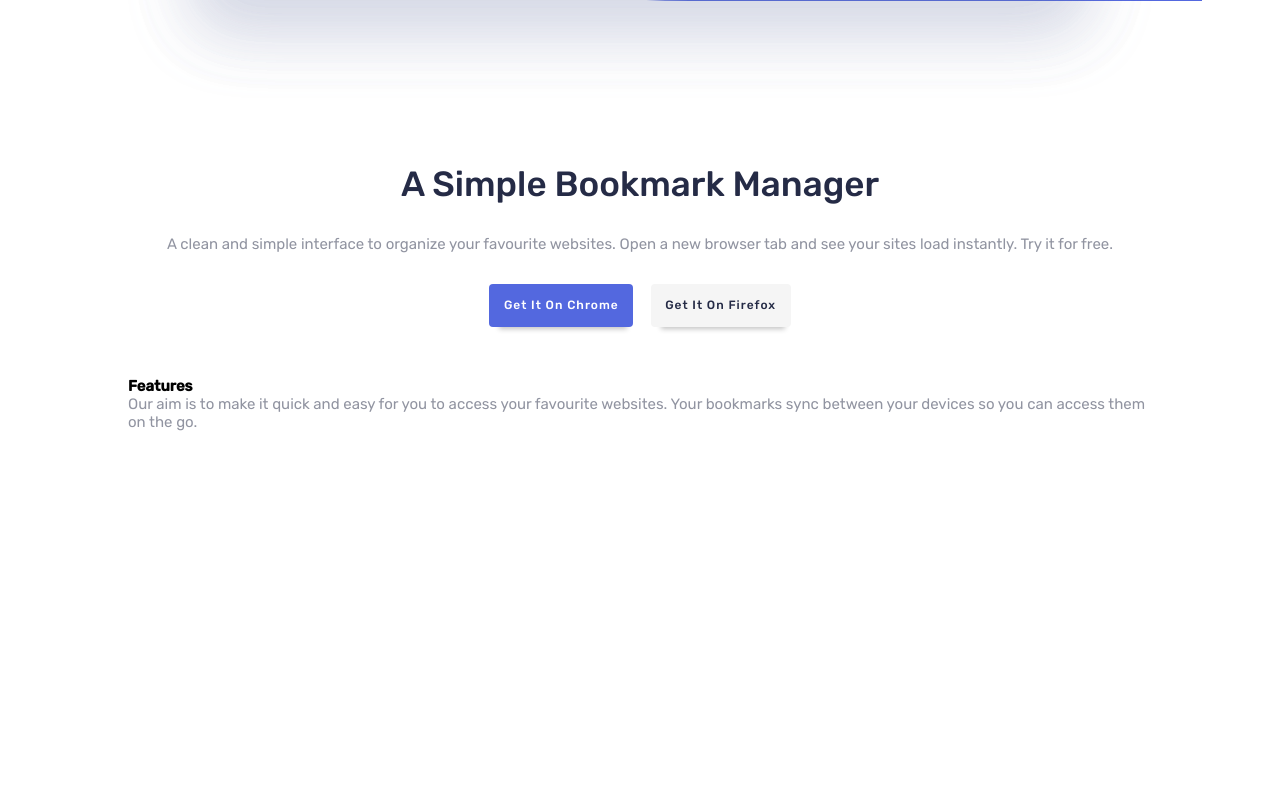
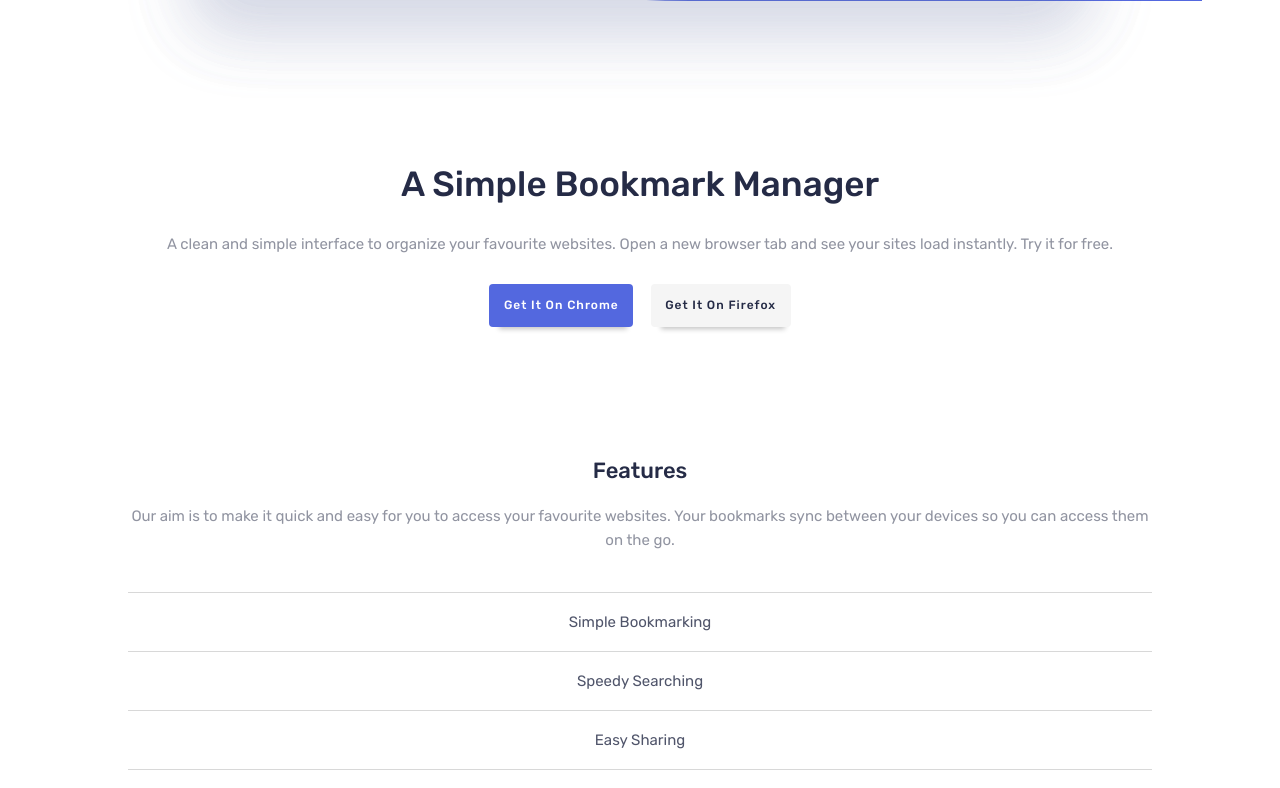
Before and after one commit to JealousGx/landing-pages, a plain HTML site: page index.html in a window 1280 px wide. Shown: the part 773-1561 px from the top of the page. Before the commit the page ends 1254 px from the top, so only its background shows below. Drawn offline with Linux system fonts and the light colour scheme.

Commit message:
Feature Buttons

```diff
--- a/css/styles.scss
+++ b/css/styles.scss
@@ -56,6 +56,7 @@ p {
   font-weight: $normal-font-weight;
   color: $gray-blue;
   text-transform: none;
+  line-height: 1.6;
 }
 
 html {
@@ -261,7 +262,6 @@ section {
 
     p {
       text-align: center;
-      line-height: 1.6;
     }
 
     .btns {
@@ -301,3 +301,82 @@ section {
     }
   }
 }
+
+.features {
+  padding-top: 8rem;
+
+  .features-para {
+    text-align: center;
+
+    h2 {
+      font-size: 2.2rem;
+      font-weight: $bold-font-weight;
+      color: $dark-blue;
+      text-align: center;
+      padding-bottom: 2rem;
+    }
+  }
+
+  .btns-section {
+    padding-top: 4rem;
+    display: flex;
+    align-items: center;
+    justify-content: center;
+    flex-direction: column;
+
+    a {
+      text-align: center;
+      width: 100%;
+      color: $dark-blue;
+      opacity: 0.8;
+      font-size: 1.5rem;
+      font-weight: $normal-font-weight;
+      padding: 2rem;
+      border-top: 0.1rem solid rgba(14, 15, 17, 0.2);
+
+      &:last-child {
+        border-bottom: 0.1rem solid rgba(14, 15, 17, 0.2);
+      }
+
+      &::after {
+        content: "";
+        position: absolute;
+        margin-top: 1.6rem;
+        right: 15.75rem;
+        display: flex;
+        align-items: center;
+        justify-content: center;
+        width: 10rem;
+        height: 0.4rem;
+        background-color: $soft-red;
+        visibility: hidden;
+      }
+
+      &:nth-child(1) {
+        &::after {
+          width: 12rem;
+        }
+      }
+
+      &:nth-child(2) {
+        &::after {
+          right: 16rem;
+          width: 11.5rem;
+        }
+      }
+
+      &:nth-child(3) {
+        &::after {
+          right: 17.75rem;
+          width: 8rem;
+        }
+      }
+
+      &:hover {
+        &::after {
+          visibility: visible;
+        }
+      }
+    }
+  }
+}
--- a/index.html
+++ b/index.html
@@ -79,6 +79,11 @@
           them on the go.
         </p>
       </div>
+      <div class="btns-section">
+        <a href="#" class="feature-btns">Simple Bookmarking</a>
+        <a href="#" class="feature-btns">Speedy Searching</a>
+        <a href="#" class="feature-btns">Easy Sharing</a>
+      </div>
     </section>
     <script src="index.js"></script>
   </body>
```
Also changed, not shown: css/styles.css, 1 other file.
